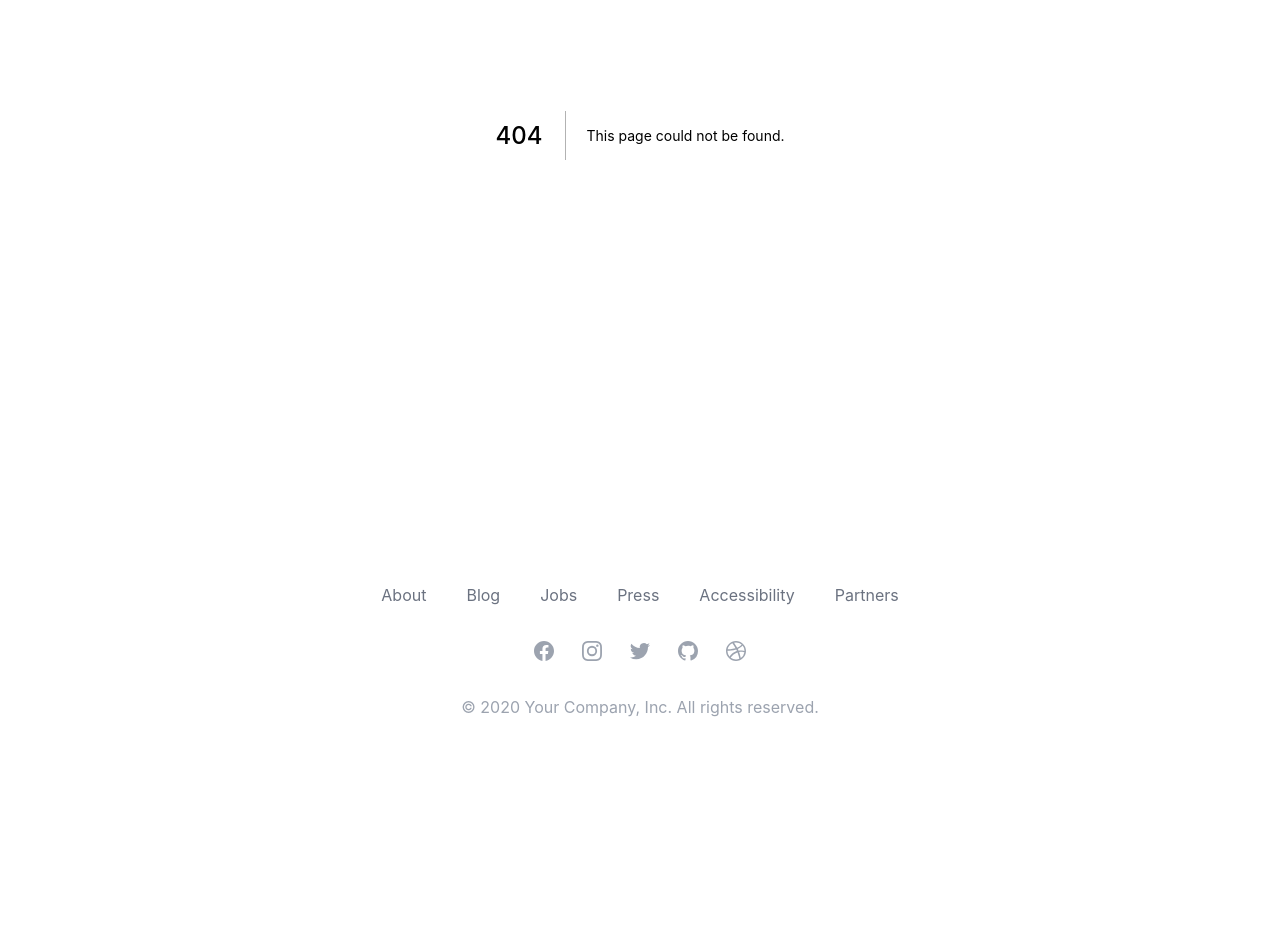
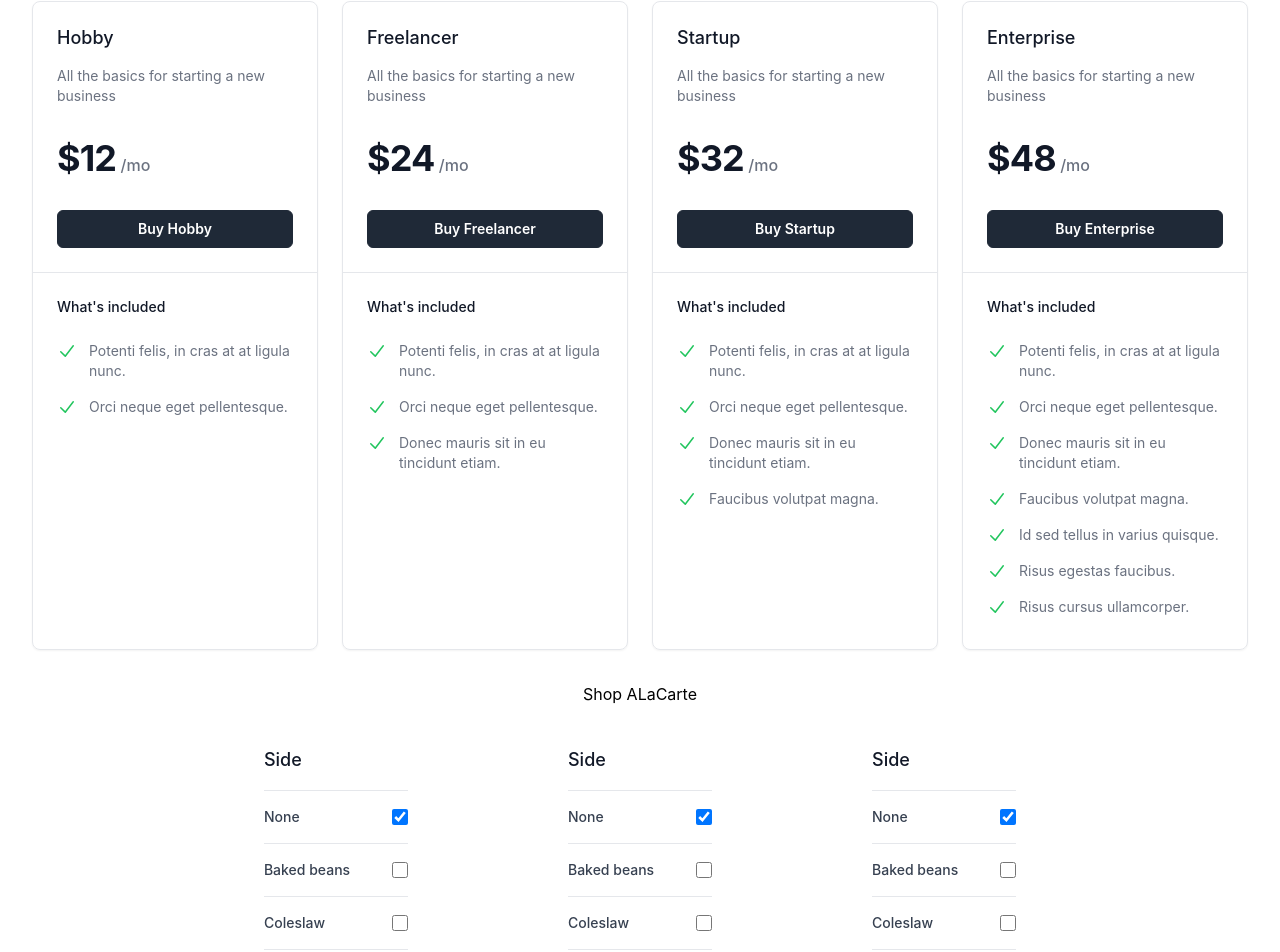
Before and after one commit to abstractjazz/dot_vonn_app, a Next.js app: page /pricing in a window 1280 px wide. Before the commit this address had no page. Shown: the part 329-1281 px from the top of the page. Before the commit the page ends 1096 px from the top, so only its background shows below. Built offline with nearby package versions, Linux system fonts and the light colour scheme.

Commit message:
adds notes to file

```diff
--- /dev/null
+++ b/components/ALaCarte/ALaCarte.js
@@ -0,0 +1,91 @@
+import Image from 'next/image'
+
+const sides = [
+
+
+    { id: null, name: 'None' },
+    { id: 1, name: 'Baked beans' },
+    { id: 2, name: 'Coleslaw' },
+    { id: 3, name: 'French fries' },
+    { id: 4, name: 'Garden salad' },
+    { id: 5, name: 'Mashed potatoes' },
+  ]
+
+  export default function ALaCarte() {
+    return (
+        <div className='f-container flex flex-col items-center gap-y-10 mb-20'>
+        <h1>Shop ALaCarte</h1>
+        <div className='flex flex-row gap-x-40 justify-center'>
+      <fieldset>
+        <legend className="text-lg font-medium text-gray-900">Side</legend>
+        <div className="mt-4 divide-y divide-gray-200 border-t border-b border-gray-200">
+          {sides.map((side, sideIdx) => (
+            <div key={sideIdx} className="relative flex items-start py-4">
+              <div className="min-w-0 flex-1 text-sm">
+                <label htmlFor={`side-${side.id}`} className="select-none font-medium text-gray-700">
+                  {side.name}
+                </label>
+              </div>
+              <div className="ml-3 flex h-5 items-center">
+                <input
+                  id={`side-${side.id}`}
+                  name="plan"
+                  type="checkbox"
+                  defaultChecked={side.id === null}
+                  className="h-4 w-4 border-gray-300 text-indigo-600 focus:ring-indigo-500"
+                />
+              </div>
+            </div>
+          ))}
+        </div>
+      </fieldset>
+      <fieldset>
+        <legend className="text-lg font-medium text-gray-900">Side</legend>
+        <div className="mt-4 divide-y divide-gray-200 border-t border-b border-gray-200">
+          {sides.map((side, sideIdx) => (
+            <div key={sideIdx} className="relative flex items-start py-4">
+              <div className="min-w-0 flex-1 text-sm">
+                <label htmlFor={`side-${side.id}`} className="select-none font-medium text-gray-700">
+                  {side.name}
+                </label>
+              </div>
+              <div className="ml-3 flex h-5 items-center">
+                <input
+                  id={`side-${side.id}`}
+                  name="plan"
+                  type="checkbox"
+                  defaultChecked={side.id === null}
+                  className="h-4 w-4 border-gray-300 text-indigo-600 focus:ring-indigo-500"
+                />
+              </div>
+            </div>
+          ))}
+        </div>
+      </fieldset>
+      <fieldset>
+        <legend className="text-lg font-medium text-gray-900">Side</legend>
+        <div className="mt-4 divide-y divide-gray-200 border-t border-b border-gray-200">
+          {sides.map((side, sideIdx) => (
+            <div key={sideIdx} className="relative flex items-start py-4">
+              <div className="min-w-0 flex-1 text-sm">
+                <label htmlFor={`side-${side.id}`} className="select-none font-medium text-gray-700">
+                  {side.name}
+                </label>
+              </div>
+              <div className="ml-3 flex h-5 items-center">
+                <input
+                  id={`side-${side.id}`}
+                  name="plan"
+                  type="checkbox"
+                  defaultChecked={side.id === null}
+                  className="h-4 w-4 border-gray-300 text-indigo-600 focus:ring-indigo-500"
+                />
+              </div>
+            </div>
+          ))}
+        </div>
+      </fieldset>
+      </div>
+      </div>
+    )
+  }
--- /dev/null
+++ b/components/ALaCarte/index.js
@@ -0,0 +1 @@
+export { default } from './ALaCarte'
--- a/components/HowItWorks/HowItWorks.js
+++ b/components/HowItWorks/HowItWorks.js
@@ -1,6 +1,6 @@
 import Image from 'next/image'
 
-export default function Example() {
+export default function HowItWorks() {
     return (
       <div className="relative bg-white">
         <div className="lg:absolute lg:inset-0">
--- a/components/Pricing/Pricing.js
+++ b/components/Pricing/Pricing.js
@@ -53,11 +53,11 @@ const tiers = [
 export default function Pricing() {
   return (
     <div>
-      <div className="mx-auto max-w-7xl py-24 px-4 sm:px-6 lg:px-8">
+      <div className="mx-auto max-w-7xl py-8 px-4 sm:px-6 lg:px-8">
         <div className="sm:align-center sm:flex sm:flex-col">
           <h1 className="text-5xl font-bold tracking-tight text-gray-900 sm:text-center">Pricing Plans</h1>
           <p className="mt-5 text-xl text-gray-500 sm:text-center">
-            Start building for free, then add a site plan to go live. Account plans unlock additional features.
+            Pick a retainer. Or start small with a single service.
           </p>
           <div className="relative mt-6 flex self-center rounded-lg bg-gray-100 p-0.5 sm:mt-8">
             <button
@@ -107,5 +107,6 @@ export default function Pricing() {
         </div>
       </div>
     </div>
+
   )
 }
--- /dev/null
+++ b/components/Services/Services.js
@@ -0,0 +1,122 @@
+
+
+
+
+const posts = [
+
+
+  {
+    title: 'Boost your conversion rate',
+    href: '#',
+    category: { name: 'Article', href: '#' },
+    description:
+      'Lorem ipsum dolor sit amet consectetur adipisicing elit. Architecto accusantium praesentium eius, ut atque fuga culpa, similique sequi cum eos quis dolorum.',
+    date: 'Mar 16, 2020',
+    datetime: '2020-03-16',
+    imageUrl:
+      'https://images.unsplash.com/photo-1496128858413-b36217c2ce36?ixlib=rb-1.2.1&ixid=eyJhcHBfaWQiOjEyMDd9&auto=format&fit=crop&w=1679&q=80',
+    readingTime: '6 min',
+    author: {
+      name: 'Roel Aufderehar',
+      href: '#',
+      imageUrl:
+        'https://images.unsplash.com/photo-1472099645785-5658abf4ff4e?ixlib=rb-1.2.1&ixid=eyJhcHBfaWQiOjEyMDd9&auto=format&fit=facearea&facepad=2&w=256&h=256&q=80',
+    },
+  },
+  {
+    title: 'How to use search engine optimization to drive sales',
+    href: '#',
+    category: { name: 'Video', href: '#' },
+    description:
+      'Lorem ipsum dolor sit amet consectetur adipisicing elit. Velit facilis asperiores porro quaerat doloribus, eveniet dolore. Adipisci tempora aut inventore optio animi., tempore temporibus quo laudantium.',
+    date: 'Mar 10, 2020',
+    datetime: '2020-03-10',
+    imageUrl:
+      'https://images.unsplash.com/photo-1547586696-ea22b4d4235d?ixlib=rb-1.2.1&ixid=eyJhcHBfaWQiOjEyMDd9&auto=format&fit=crop&w=1679&q=80',
+    readingTime: '4 min',
+    author: {
+      name: 'Brenna Goyette',
+      href: '#',
+      imageUrl:
+        'https://images.unsplash.com/photo-1550525811-e5869dd03032?ixlib=rb-1.2.1&ixid=eyJhcHBfaWQiOjEyMDd9&auto=format&fit=facearea&facepad=2&w=256&h=256&q=80',
+    },
+  },
+  {
+    title: 'Improve your customer experience',
+    href: '#',
+    category: { name: 'Case Study', href: '#' },
+    description:
+      'Lorem ipsum dolor sit amet consectetur adipisicing elit. Sint harum rerum voluptatem quo recusandae magni placeat saepe molestiae, sed excepturi cumque corporis perferendis hic.',
+    date: 'Feb 12, 2020',
+    datetime: '2020-02-12',
+    imageUrl:
+      'https://images.unsplash.com/photo-1492724441997-5dc865305da7?ixlib=rb-1.2.1&ixid=eyJhcHBfaWQiOjEyMDd9&auto=format&fit=crop&w=1679&q=80',
+    readingTime: '11 min',
+    author: {
+      name: 'Daniela Metz',
+      href: '#',
+      imageUrl:
+        'https://images.unsplash.com/photo-1487412720507-e7ab37603c6f?ixlib=rb-1.2.1&ixid=eyJhcHBfaWQiOjEyMDd9&auto=format&fit=facearea&facepad=2&w=256&h=256&q=80',
+    },
+  },
+]
+
+export default function Services() {
+  return (
+    <div className="relative bg-gray-50 px-4 pt-16 pb-20 sm:px-6 lg:px-8 lg:pt-24 lg:pb-28">
+      <div className="absolute inset-0">
+        <div className="h-1/3 bg-white sm:h-2/3" />
+      </div>
+      <div className="relative mx-auto max-w-7xl">
+        <div className="text-center">
+          <h2 className="text-3xl font-bold tracking-tight text-gray-900 sm:text-4xl">Services</h2>
+          <p className="mx-auto mt-3 max-w-2xl text-xl text-gray-500 sm:mt-4">
+            Lorem ipsum dolor sit amet consectetur, adipisicing elit. Ipsa libero labore natus atque, ducimus sed.
+          </p>
+        </div>
+        <div className="mx-auto mt-12 grid max-w-lg gap-5 lg:max-w-none lg:grid-cols-3">
+          {posts.map((post) => (
+            <div key={post.title} className="flex flex-col overflow-hidden rounded-lg shadow-lg">
+              <div className="flex-shrink-0">
+                <img className="h-48 w-full object-cover" src={post.imageUrl} alt="" />
+              </div>
+              <div className="flex flex-1 flex-col justify-between bg-white p-6">
+                <div className="flex-1">
+                  <p className="text-sm font-medium text-indigo-600">
+                    <a href={post.category.href} className="hover:underline">
+                      {post.category.name}
+                    </a>
+                  </p>
+                  <a href={post.href} className="mt-2 block">
+                    <p className="text-xl font-semibold text-gray-900">{post.title}</p>
+                    <p className="mt-3 text-base text-gray-500">{post.description}</p>
+                  </a>
+                </div>
+                <div className="mt-6 flex items-center">
+                  <div className="flex-shrink-0">
+                    <a href={post.author.href}>
+                      <span className="sr-only">{post.author.name}</span>
+                      <img className="h-10 w-10 rounded-full" src={post.author.imageUrl} alt="" />
+                    </a>
+                  </div>
+                  <div className="ml-3">
+                    <p className="text-sm font-medium text-gray-900">
+                      <a href={post.author.href} className="hover:underline">
+                        {post.author.name}
+                      </a>
+                    </p>
+                    <div className="flex space-x-1 text-sm text-gray-500">
+                      <time dateTime={post.datetime}>{post.date}</time>
+                      <span aria-hidden="true">&middot;</span>
+                      <span>{post.readingTime} read</span>
+                    </div>
+                  </div>
+                </div>
+              </div>
+            </div>
+          ))}
+        </div>
+      </div>
+    </div>
+  )
+}
--- /dev/null
+++ b/components/Services/index.js
@@ -0,0 +1 @@
+export { default } from './Services'
--- a/pages/index.js
+++ b/pages/index.js
@@ -4,12 +4,14 @@ import HowItWorks from '../components/HowItWorks'
 import Contact from '../components/Contact'
 import FAQ from '../components/FAQ'
 import CTA from '../components/CTA'
+import Services from '../components/Services'
 
 export default function Main() {
   return (
    <section>
    <MainPage />
    <Portfolio/>
+   <Services/>
    <HowItWorks/>
    <CTA/>
    <Contact/>
--- /dev/null
+++ b/pages/pricing.js
@@ -0,0 +1,11 @@
+import Pricing from '../components/Pricing'
+import ALaCarte from '../components/ALaCarte'
+
+export default function PriceAndService() {
+    return (
+    <>
+    <Pricing/>
+    <ALaCarte/>
+    </>
+    )
+}
```
Also changed, not shown: 1 other file (tests, documents, lock files or other folders).
